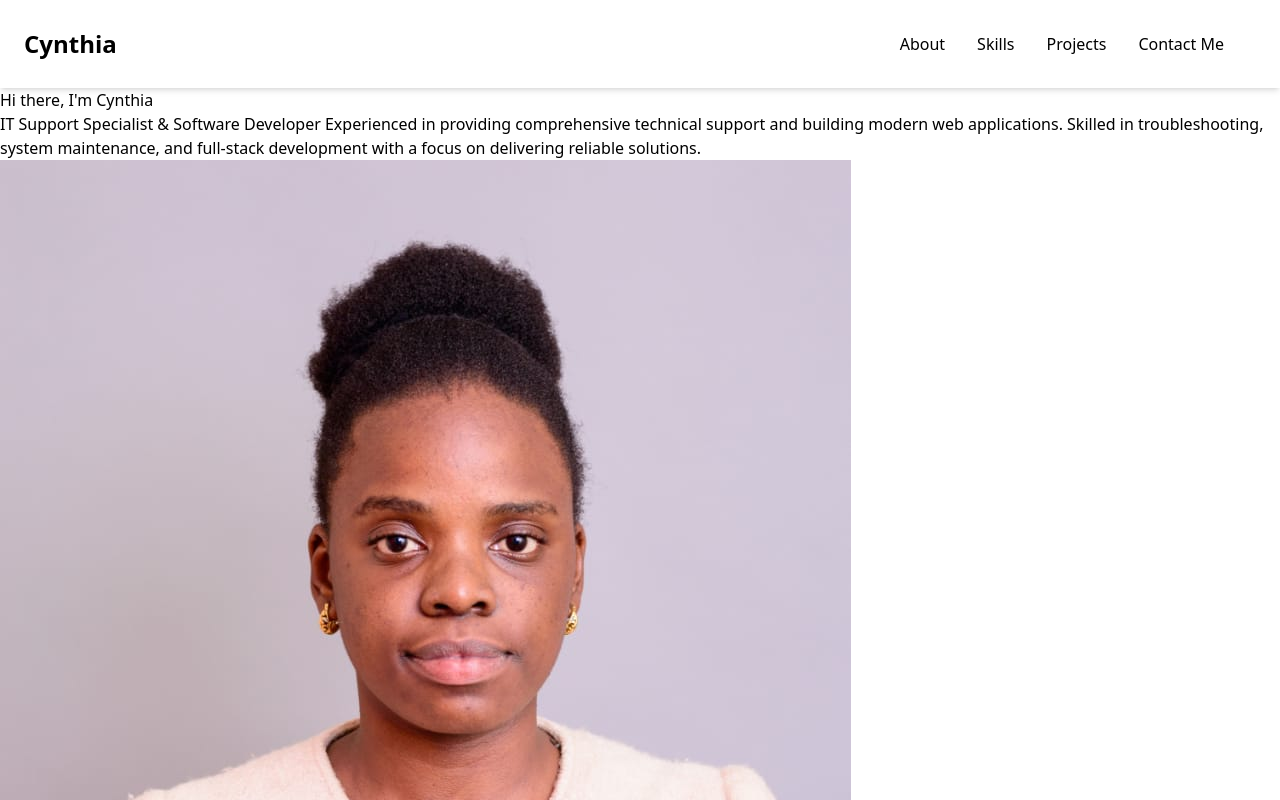
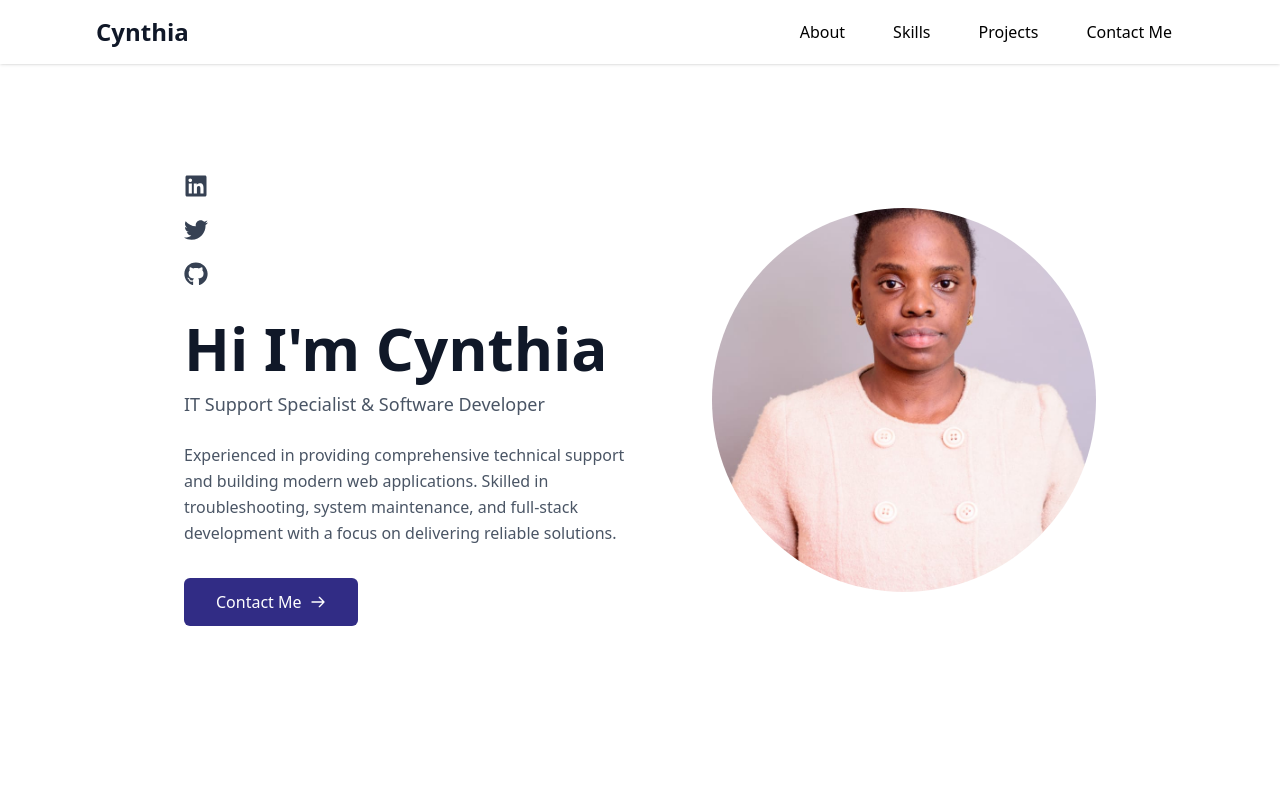
Before and after one commit to Mwandii/cynthia-personal-website, a React (Vite) app: page / in a window 1280 px wide. Shown: the top 800 px of the page. Built offline with nearby package versions, Linux system fonts and the light colour scheme.

Commit message:
style navbar and hero

```diff
--- a/src/components/Hero.jsx
+++ b/src/components/Hero.jsx
@@ -1,24 +1,75 @@
+import { FaGithub, FaLinkedin, FaTwitter } from "react-icons/fa";
+
 function Hero() {
   return (
-    <>
-    <div>
-      <a></a>
-      <a></a>
-      <a></a>
-    </div>
-      <div>
-        <h1>Hi there, I'm Cynthia</h1>
-        <p>
-          IT Support Specialist & Software Developer Experienced in providing
-          comprehensive technical support and building modern web applications.
-          Skilled in troubleshooting, system maintenance, and full-stack
-          development with a focus on delivering reliable solutions.
-        </p>
+    <section className="flex flex-col-reverse md:flex-row items-center justify-center gap-8 md:gap-20 min-h-screen px-6 md:px-24 py-16 bg-white text-gray-800">
+
+      {/* Left side: Text content and social icons */}
+      <div className="flex flex-col items-center md:items-start max-w-xl">
+        {/* Social icons - stacked vertically on both mobile and desktop */}
+        <div className="flex md:flex-col gap-4 md:gap-5 mb-6 md:mb-8 text-xl md:text-2xl text-gray-700">
+          <a
+            href="https://linkedin.com"
+            target="_blank"
+            rel="noreferrer"
+            className="hover:text-blue-600 transition-colors"
+          >
+            <FaLinkedin />
+          </a>
+          <a
+            href="https://twitter.com"
+            target="_blank"
+            rel="noreferrer"
+            className="hover:text-sky-500 transition-colors"
+          >
+            <FaTwitter />
+          </a>
+          <a
+            href="https://github.com"
+            target="_blank"
+            rel="noreferrer"
+            className="hover:text-gray-900 transition-colors"
+          >
+            <FaGithub />
+          </a>
+        </div>
+
+        {/* Text content */}
+        <div className="text-center md:text-left">
+          <h1 className="text-4xl md:text-6xl font-bold mb-3 text-gray-900">
+            Hi I'm Cynthia
+          </h1>
+          <h2 className="text-base md:text-lg font-normal text-gray-600 mb-6">
+            IT Support Specialist & Software Developer
+          </h2>
+          <p className="text-sm md:text-base text-gray-600 mb-8 leading-relaxed max-w-md">
+            Experienced in providing comprehensive technical support and building
+            modern web applications. Skilled in troubleshooting, system
+            maintenance, and full-stack development with a focus on delivering
+            reliable solutions.
+          </p>
+          <button className="bg-indigo-900 text-white px-8 py-3 rounded-md font-medium hover:bg-indigo-800 transition-colors inline-flex items-center gap-2">
+            Contact Me
+            <svg className="w-4 h-4" fill="none" stroke="currentColor" viewBox="0 0 24 24">
+              <path strokeLinecap="round" strokeLinejoin="round" strokeWidth={2} d="M14 5l7 7m0 0l-7 7m7-7H3" />
+            </svg>
+          </button>
+        </div>
       </div>
-      <div>
-        <img src="/src/Images/picture.jpeg"/>
+
+      {/* Right side: Profile image */}
+      <div className="shrink-0">
+        <div className="relative">
+          <div className="bg-indigo-900 rounded-full w-64 h-64 md:w-80 md:h-80 lg:w-96 lg:h-96 overflow-hidden">
+            <img
+              src="/src/Images/picture.jpeg"
+              alt="Cynthia"
+              className="w-full h-full object-cover"
+            />
+          </div>
+        </div>
       </div>
-    </>
+    </section>
   );
 }
 
--- a/src/components/Navbar.jsx
+++ b/src/components/Navbar.jsx
@@ -1,16 +1,32 @@
 function Navbar () {
     return (
-        <div className="flex justify-between items-center p-6 shadow-md">
-        <h1 className="text-2xl font-semibold">Cynthia</h1>
-        <nav>
-            <ul className="flex gap-4 md:mr-6">
-                <a className="hover:text-gray-500 hover:cursor-pointer p-2">About</a>
-                <a className="hover:text-gray-500 hover:cursor-pointer p-2">Skills</a>
-                <a className="hover:text-gray-500 hover:cursor-pointer p-2">Projects</a>
-                <a className="hover:text-gray-500 hover:cursor-pointer p-2">Contact Me</a>
-            </ul>
-        </nav>
+        <nav className="fixed top-0 left-0 right-0 bg-white/95 backdrop-blur-sm z-50 shadow-sm">
+        <div className="flex justify-between items-center px-6 md:px-12 lg:px-24 py-4">
+          <h1 className="text-xl md:text-2xl font-bold text-gray-900">Cynthia</h1>
+          <ul className="flex gap-2 md:gap-6 text-sm md:text-base">
+            <li>
+              <a href="#about" className="hover:text-indigo-600 transition-colors px-2 md:px-3 py-2">
+                About
+              </a>
+            </li>
+            <li>
+              <a href="#skills" className="hover:text-indigo-600 transition-colors px-2 md:px-3 py-2">
+                Skills
+              </a>
+            </li>
+            <li>
+              <a href="#projects" className="hover:text-indigo-600 transition-colors px-2 md:px-3 py-2">
+                Projects
+              </a>
+            </li>
+            <li>
+              <a href="#contact" className="hover:text-indigo-600 transition-colors px-2 md:px-3 py-2">
+                Contact Me
+              </a>
+            </li>
+          </ul>
         </div>
+      </nav>
     )
 }
 
```
